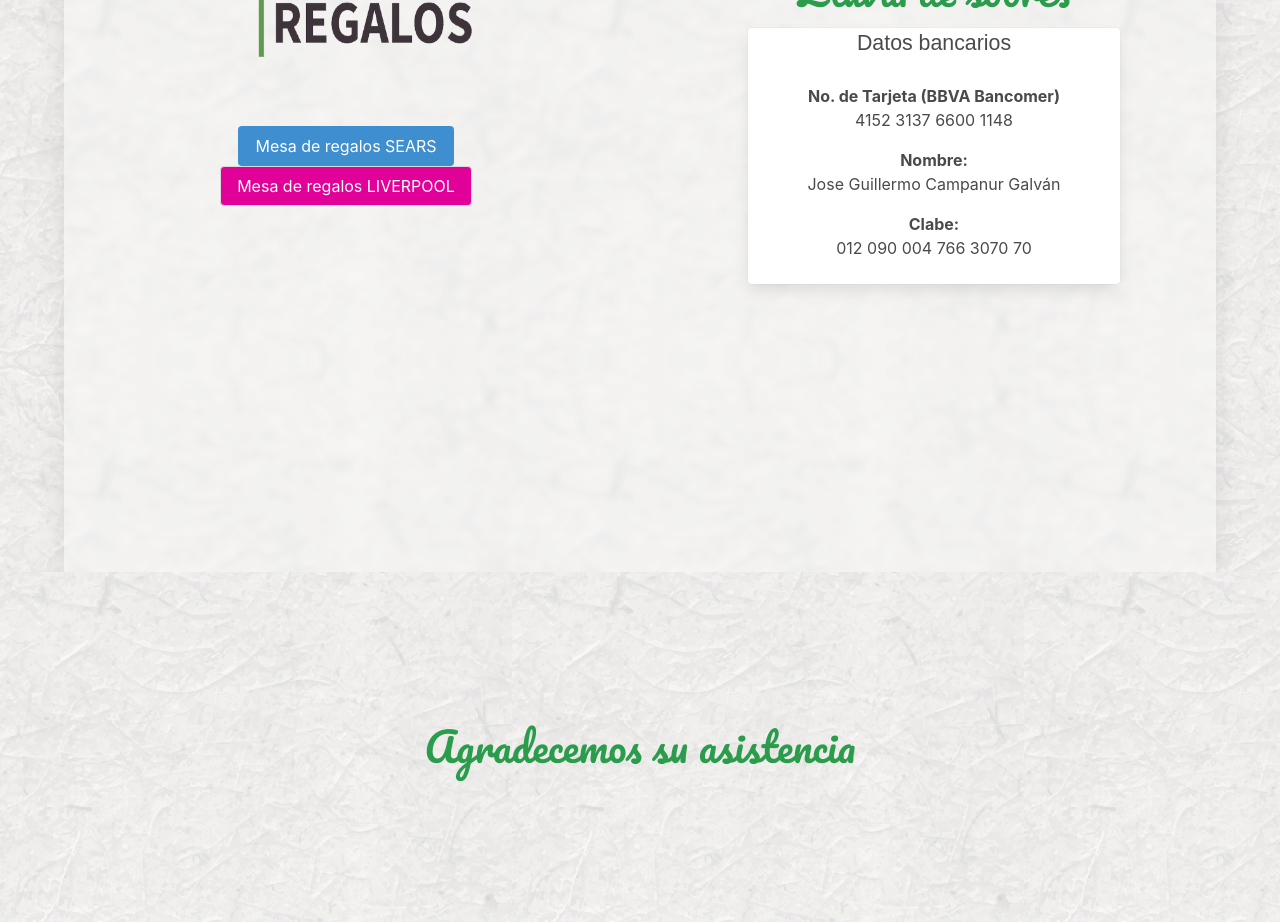
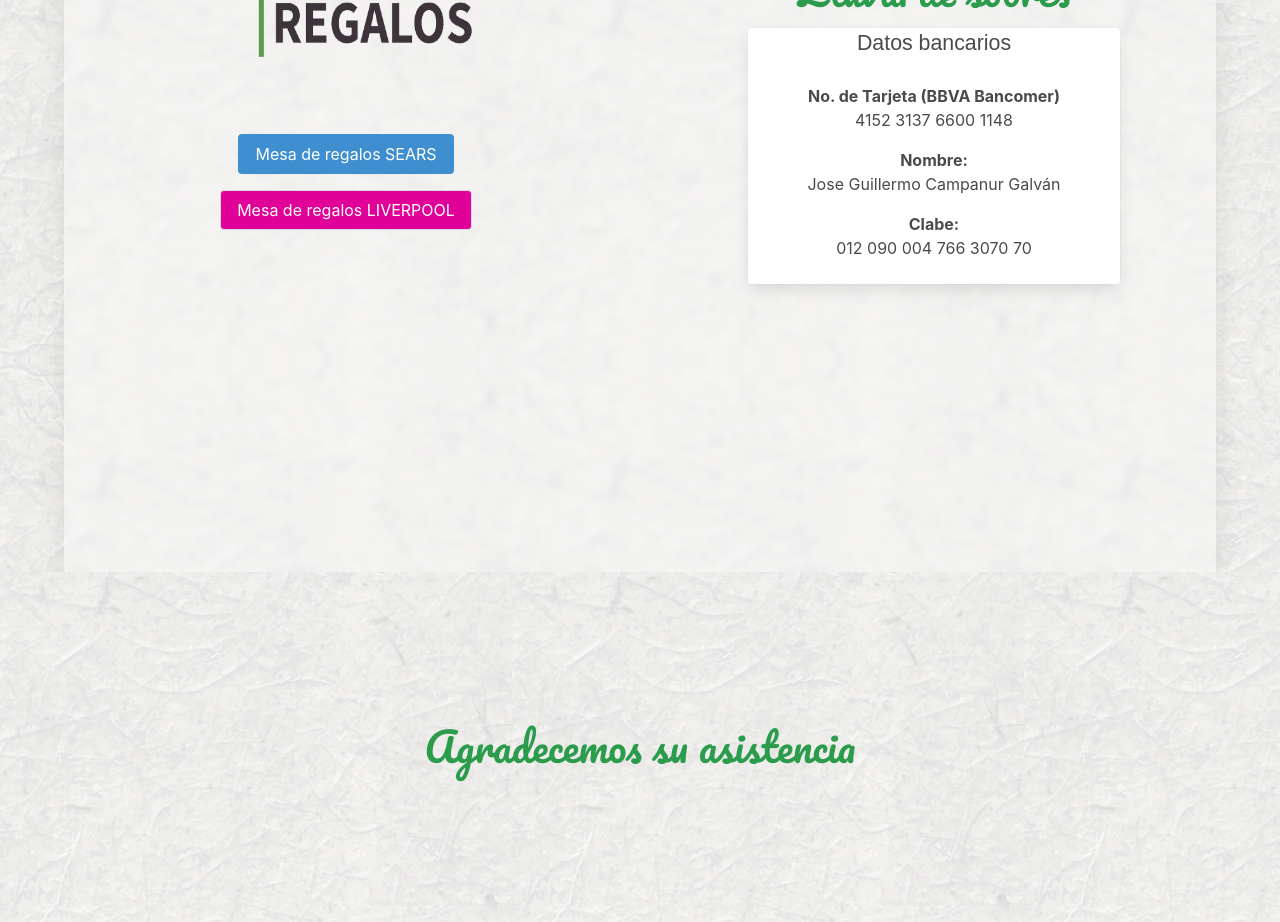
Before and after one commit to xhce911/Invitia, a React (Create React App) app: page / in a window 1280 px wide. Shown: the part 5280-6202 px from the top of the page. Built offline with nearby package versions, Linux system fonts and the light colour scheme; a web font is replaced by a local one.

Commit message:
adding form2

```diff
--- a/src/components/gift.js
+++ b/src/components/gift.js
@@ -18,8 +18,8 @@ export default class gift extends Component {
                   <div className='hero-body'>
                     <img alt='Mesa de Regalos' src={Icono} className='gift'></img>
                     <br></br>
-                    <a className='button is-info mx-2' href='https://www.sears.com.mx/Mesa-de-Regalos/77117/te-invito-a-mi-bautizo-chaak-balthazar' target='_blank' >Mesa de regalos SEARS</a>
-                    <a className='button liverpool mx-2' href='https://mesaderegalos.liverpool.com.mx/milistaderegalos/51232189' target='_blank' >Mesa de regalos LIVERPOOL</a>
+                    <a className='button  is-info mx-2 my-2' href='https://www.sears.com.mx/Mesa-de-Regalos/77117/te-invito-a-mi-bautizo-chaak-balthazar' target='_blank' >Mesa de regalos SEARS</a>
+                    <a className='button  liverpool mx-2 my-2' href='https://mesaderegalos.liverpool.com.mx/milistaderegalos/51232189' target='_blank' >Mesa de regalos LIVERPOOL</a>
                   </div>
                 </div>
               </div>
```
